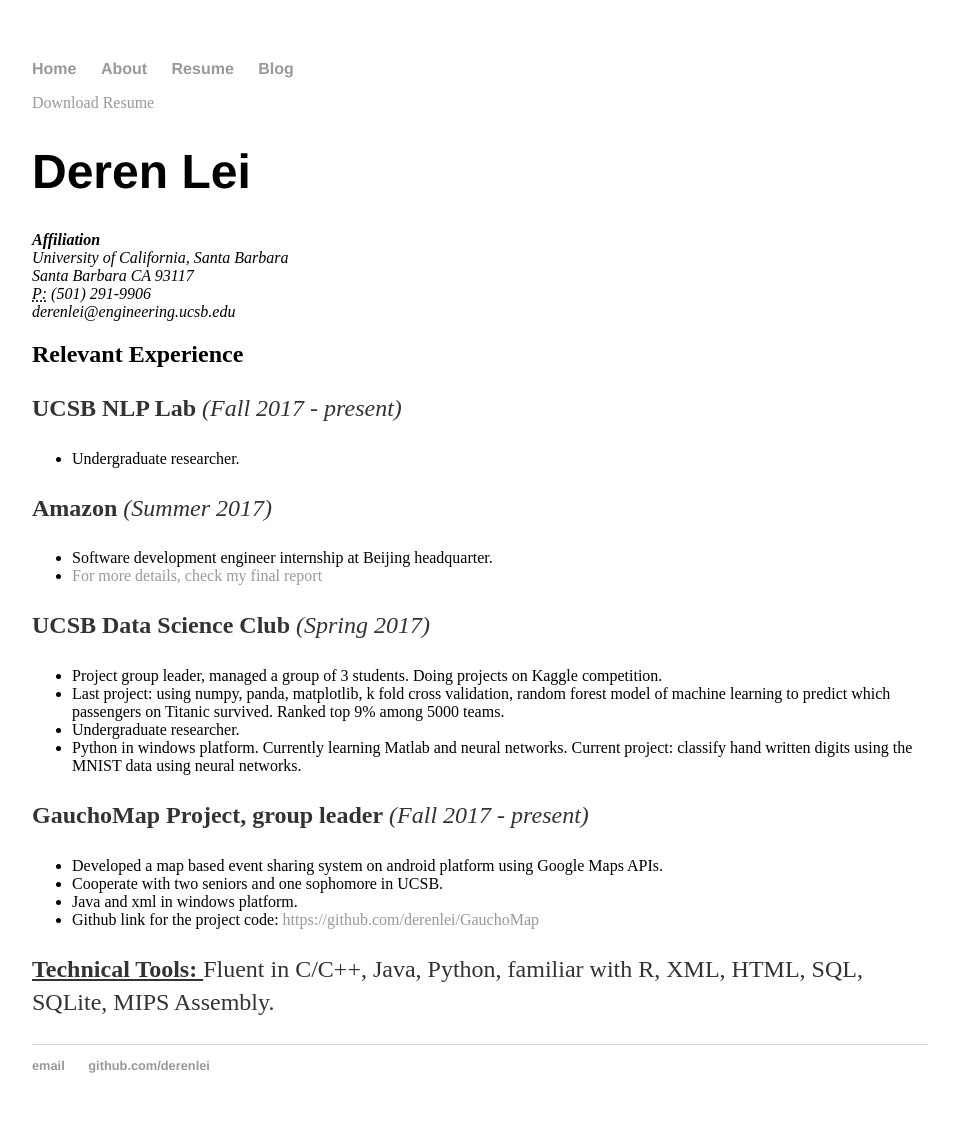
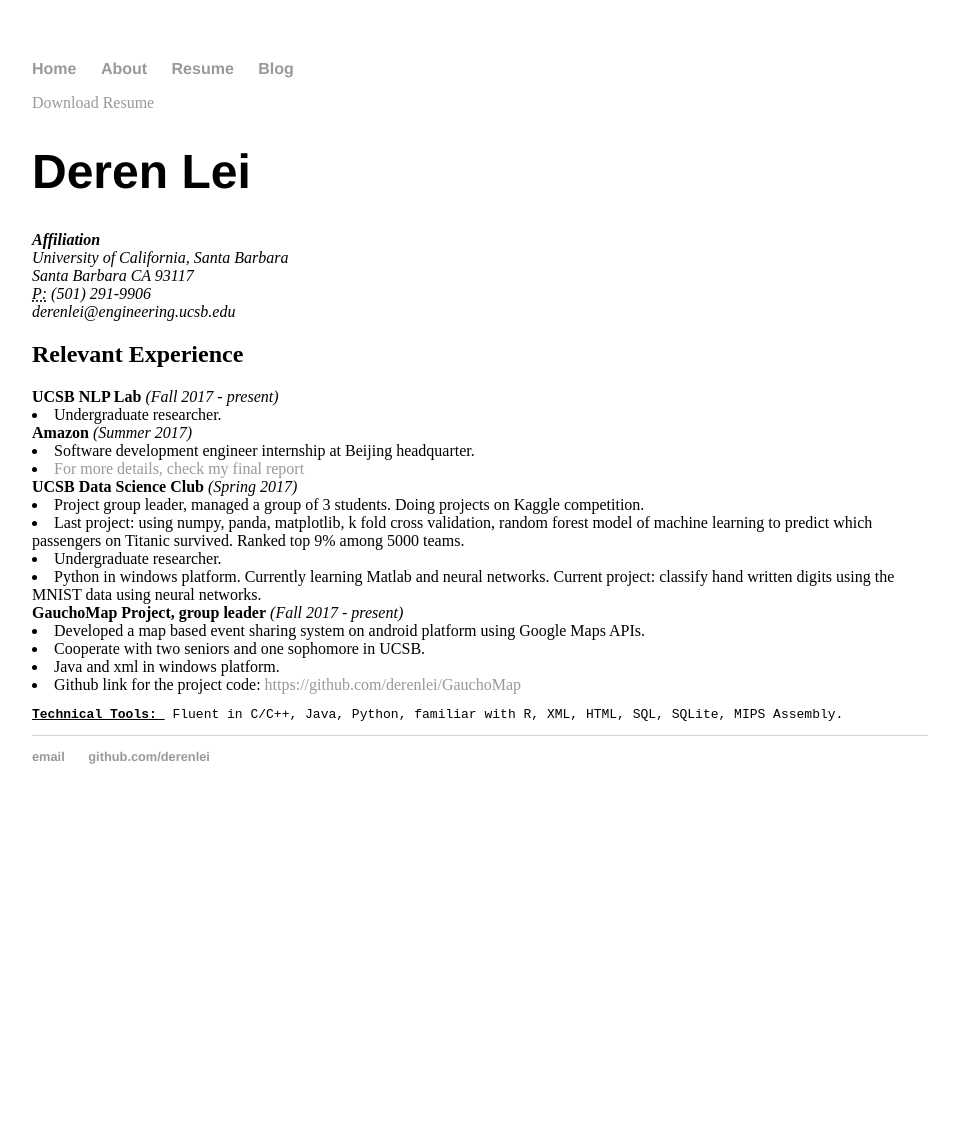
Before and after one commit to derenlei/derenlei.github.io, a Jekyll site: the page built from resume/index.html, in a window 1280 px wide. Shown: the whole page, without its empty margins (160-1119 px from the left). Built offline with Jekyll 4.4.1, drawn with Linux system fonts in a browser that asks for light colours; after the commit the page ends 900 px from its top, so only the background shows below that.

Commit message:
Fixed format

```diff
--- a/resume/index.html
+++ b/resume/index.html
@@ -15,32 +15,24 @@ title: Deren Lei's Resume
 					</address>
 
 					<h2>Relevant Experience</h2>
-            				<p><strong>UCSB NLP Lab</strong>  <em>(Fall 2017 - present)</em></p>
-					<ul>
+            				<strong>UCSB NLP Lab</strong>  <em>(Fall 2017 - present)</em>
 						<li>Undergraduate researcher.</li>
-          				</ul>
 
-					<p><strong>Amazon</strong>  <em>(Summer 2017)</em></p>
-					<ul>
+					<strong>Amazon</strong>  <em>(Summer 2017)</em>
 						<li>Software development engineer internship at Beijing headquarter.</li>
 						<li><a href="/files/derenlei-amazon-report" title="Internship Final Report">For more details, check my final report</a></li>
-          				</ul>
 
-					<p><strong>UCSB Data Science Club</strong>  <em>(Spring 2017)</em></p>
-					<ul>
+					<strong>UCSB Data Science Club</strong>  <em>(Spring 2017)</em>
 						<li>Project group leader, managed a group of 3 students. Doing projects on Kaggle competition.</li>
 						<li>Last project: using numpy, panda, matplotlib, k fold cross validation, random forest model of machine learning to predict which passengers on Titanic survived. Ranked top 9% among 5000 teams. </li>
 						<li>Undergraduate researcher.</li>
 						<li>Python in windows platform. Currently learning Matlab and neural networks. Current project: classify hand written digits using the MNIST data using neural networks.</li>
-          				</ul>
 
-					<p><strong>GauchoMap Project, group leader</strong>  <em>(Fall 2017 - present)</em></p>
-					<ul>
+					<strong>GauchoMap Project, group leader</strong>  <em>(Fall 2017 - present)</em>
 						<li>Developed a map based event sharing system on android platform using Google Maps APIs.</li>
 						<li>Cooperate with two seniors and one sophomore in UCSB.</li>
 						<li>Java and xml in windows platform.</li>
 						<li>Github link for the project code: <a href="https://github.com/derenlei/GauchoMap" title="Github Link">https://github.com/derenlei/GauchoMap</a></li>
-          				</ul>
 
-					<p><strong><u>Technical Tools: </u></strong> Fluent in C/C++, Java, Python, familiar with R, XML, HTML, SQL, SQLite, MIPS Assembly.</p>
+					<pre><strong><u>Technical Tools: </u></strong> Fluent in C/C++, Java, Python, familiar with R, XML, HTML, SQL, SQLite, MIPS Assembly.</pre>
 	</div>
```
